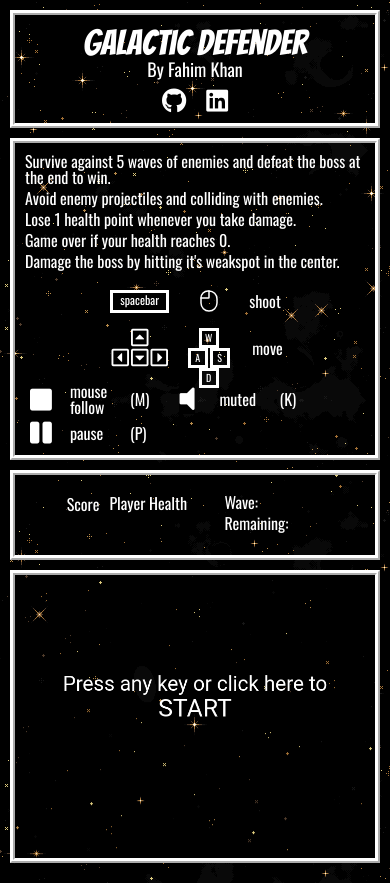
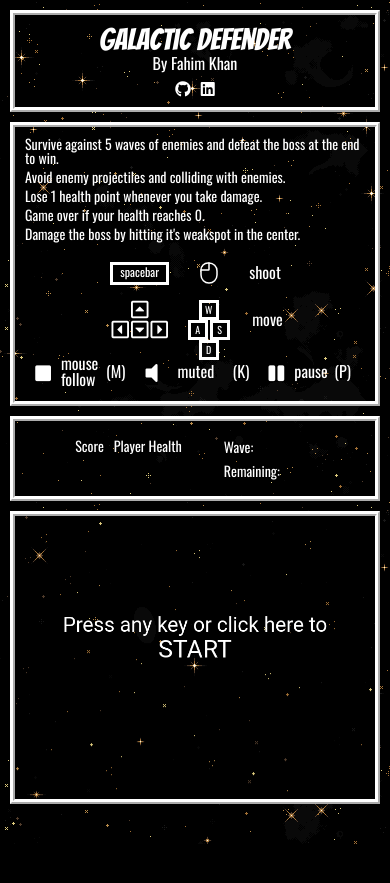
Before and after one commit to fk652/Galactic-Defender, a website built with webpack: page index.html in a window 390 px wide. After the commit the page ends 844 px from the top, so only its background shows below. Built offline with nearby package versions, Linux system fonts and the light colour scheme.

Commit message:
update css

```diff
--- a/index.html
+++ b/index.html
@@ -64,8 +64,8 @@
           <!-- <div class="break"></div> -->
 
           <div class="wave-numbers">
-            <span id="wave-number"></span>
-            <span id="enemies-remaining"></span>
+            <p id="wave-number"></p>
+            <p id="enemies-remaining"></p>
           </div>
         </div>
 
--- a/src/scripts/game_view.js
+++ b/src/scripts/game_view.js
@@ -170,7 +170,7 @@ class GameView {
   switchGameInformation() {
     if (this.game.bossFight) {
       this.waveInfo.style.display = "none";
-      this.bossInfo.style.display = "flex";
+      this.bossInfo.style.display = "block";
     } else {
       this.waveInfo.style.display = "flex";
       this.bossInfo.style.display = "none";
--- a/src/styles/main-container.scss
+++ b/src/styles/main-container.scss
@@ -280,14 +280,16 @@ $icon-background-color: black;
 
       p {
         margin: 10px 0;
+        text-align: center;
       }
 
       #boss-health-bar {
         display: flex;
-        justify-content: center;
+        justify-content: start;
         align-content: flex-start;
         // flex-wrap: wrap;
         min-height: 36px;
+        width: 200px;
 
         .boss-health-point {
           width: 15px;
@@ -303,21 +305,13 @@ $icon-background-color: black;
       display: flex;
       align-items: center;
 
-      .wave-text p {
+      .wave-text p, .wave-numbers p {
         margin: 5px 0;
       }
 
       .wave-numbers {
-        display: flex;
-        flex-direction: column;
-        justify-content: space-around;
         margin-left: 10px;
-        margin-top: 4px;
         min-width: 25px;
-
-        span:first-child {
-          margin-bottom: 5px;
-        }
       }
     }
   }
--- a/src/styles/media-1250px.scss
+++ b/src/styles/media-1250px.scss
@@ -26,7 +26,7 @@
     aside {
       flex-basis: 690px;
       height: auto;
-      min-height: 75px;
+      min-height: 70px;
     }
 
     .game-instructions {
@@ -42,20 +42,22 @@
         flex-basis: 100%;
         justify-content: center;
         row-gap: 10px;
+        column-gap: 20px;
         flex-wrap: wrap-reverse;
 
         .settings-container {
           flex-direction: row;
-          justify-content: start;
+          justify-content: space-evenly;
           flex-wrap: wrap;
           column-gap: 15px;
 
           .keys-container{
             flex-basis: 30%;
+            justify-content: center;
 
             .keys-icon {
               flex-basis: 0;
-              margin-right: 18px;
+              margin-right: 15px;
             }
           }
 
@@ -78,6 +80,7 @@
           .keys-icon {
             flex-basis: auto;
             margin-left: 0;
+            margin-right: 5px;
 
             .spacebar {
               margin-left: 0;
@@ -91,17 +94,17 @@
 
           .keys-text, .keys-text-container {
             flex-basis: unset;
+            margin-bottom: 2px;
           }
 
           .keys-text-container {
-            gap: 5px;
-
             #sound-text {
               width: 65px;
+              margin-right: 5px;
             }
 
             #pause-text {
-              width: 50px;
+              width: 45px;
               margin-right: 5px;
             }
 
@@ -153,21 +156,26 @@
         display: flex;
         flex-direction: column;
         align-items: start;
+        margin-bottom: 0;
 
         p {
-          margin-bottom: 8px;
+          margin: 5px 0 10px 0;
         }
 
         #score {
-          min-height: 24px;
+          min-height: 21px;
         }
       }
 
       .player-health {
         // margin-right: 30px;
-        margin-bottom: 10px;
+        margin-bottom: 0;
         text-align: start;
         width: 155px;
+
+        p {
+          margin: 5px 0 10px 0;
+        }
 
         #player-health-bar{
           min-height: 21px;
@@ -179,15 +187,18 @@
       }
 
       #boss-info {
-        flex-direction: column;
-        align-items: flex-start;
-        justify-content: start;
-        margin-bottom: 10px;
+        margin-bottom: 0;
         width: 260px;
+
+        p {
+          text-align: start;
+          margin: 4px 0 9px 0;
+        }
 
         #boss-health-bar{
           flex-direction: row;
-          min-height: 15px;
+          justify-content: start;
+          min-height: 21px;
 
           .boss-health-point {
             height: 15px;
@@ -199,6 +210,18 @@
       #wave-info {
         display: flex;
         align-items: center;
+
+        .wave-text p:first-of-type {
+          margin: 10px 0;
+        }
+
+        .wave-numbers p {
+          margin: 5px 0;
+        }
+
+        .wave-numbers p:first-of-type {
+          margin: 10px 0;
+        }
       }
     }
   }
--- a/src/styles/media-480px.scss
+++ b/src/styles/media-480px.scss
@@ -1,19 +1,36 @@
 @media screen and (max-width: 480px) {
   .main-container {
+    .header {
+      .project-title {
+        font-size: 30px;
+      }
+
+      .dev-name {
+        font-size: 16px;
+        margin-bottom: 10px;
+      }
+
+      .nav-links {
+        a {
+          margin: 0 5px;
+          i {
+            font-size: 16px;
+          }
+        }
+      }
+    }
 
     .game-instructions {
       .instructions-container {
         justify-content: space-around;
 
         .settings-container {
-          padding: 0 10px;
-          column-gap: 30px;
+          padding: 0 5px;
+          column-gap: 5px;
 
           .keys-container {
-            .keys-text-container {
-              #touch-text {
-                margin-right: 5px;
-              }
+            .keys-icon {
+              margin-right: 10px;
             }
           }
 
@@ -67,15 +84,47 @@
           .keys-text-container {
             #sound-text {
               width: 55px;
+              margin-right: 0;
+            }
+
+            #touch-text {
+              width: 40px;
+              margin-right: 5px;
+            }
+
+            #pause-text {
+              width: 35px;
+              margin-right: 5px;
             }
           }
 
-          #sound-icons-container .sound-icon {
-            font-size: 30px;
+          #sound-icons-container {
+            width: 32px;
+
+            .sound-icon {
+              font-size: 24px;
+            }
+          }
+
+          #touch-icons-container {
+            .touch-icon {
+              font-size: 18px;
+            }
+          }
+
+          #pause-icons-container {
+            .pause-icon {
+              font-size: 18px;
+            }
           }
         }
 
+        #touch {
+          margin-right: 5px;
+        }
+
         #shoot, #move {
+          justify-content: center;
           flex-basis: 100%;
         }
 
@@ -86,26 +135,27 @@
 
       ul {
         li {
-          font-size: 16px;
+          font-size: 14px;
         }
       }
     }
 
     .game-information {
-      font-size: 16px;
+      font-size: 14px;
       column-gap: 10px;
 
       .score-container {
         #score {
-          min-height: 10px;
+          min-height: 16px;
         }
       }
 
       .player-health {
-        width: 105px;
+        width: 100px;
+        margin-bottom: 0;
 
         #player-health-bar{
-          min-height: 10px;
+          min-height: 16px;
 
           .player-health-point {
             height: 10px;
@@ -116,9 +166,10 @@
 
       #boss-info {
         width: 160px;
+        margin-bottom: 0;
 
         #boss-health-bar{
-          min-height: 10px;
+          min-height: 16px;
 
           .boss-health-point {
             height: 10px;
--- a/src/styles/media-736px.scss
+++ b/src/styles/media-736px.scss
@@ -31,7 +31,7 @@
 
       .score-container {
         #score {
-          min-height: 12px;
+          min-height: 21px;
         }
       }
 
@@ -39,7 +39,7 @@
         width: 135px;
 
         #player-health-bar{
-          min-height: 15px;
+          min-height: 21px;
 
           .player-health-point {
             height: 15px;
@@ -52,7 +52,7 @@
         width: 210px;
 
         #boss-health-bar{
-          min-height: 15px;
+          min-height: 21px;
 
           .boss-health-point {
             height: 15px;
```
Also changed, not shown: dist/main.css, dist/main.js.
